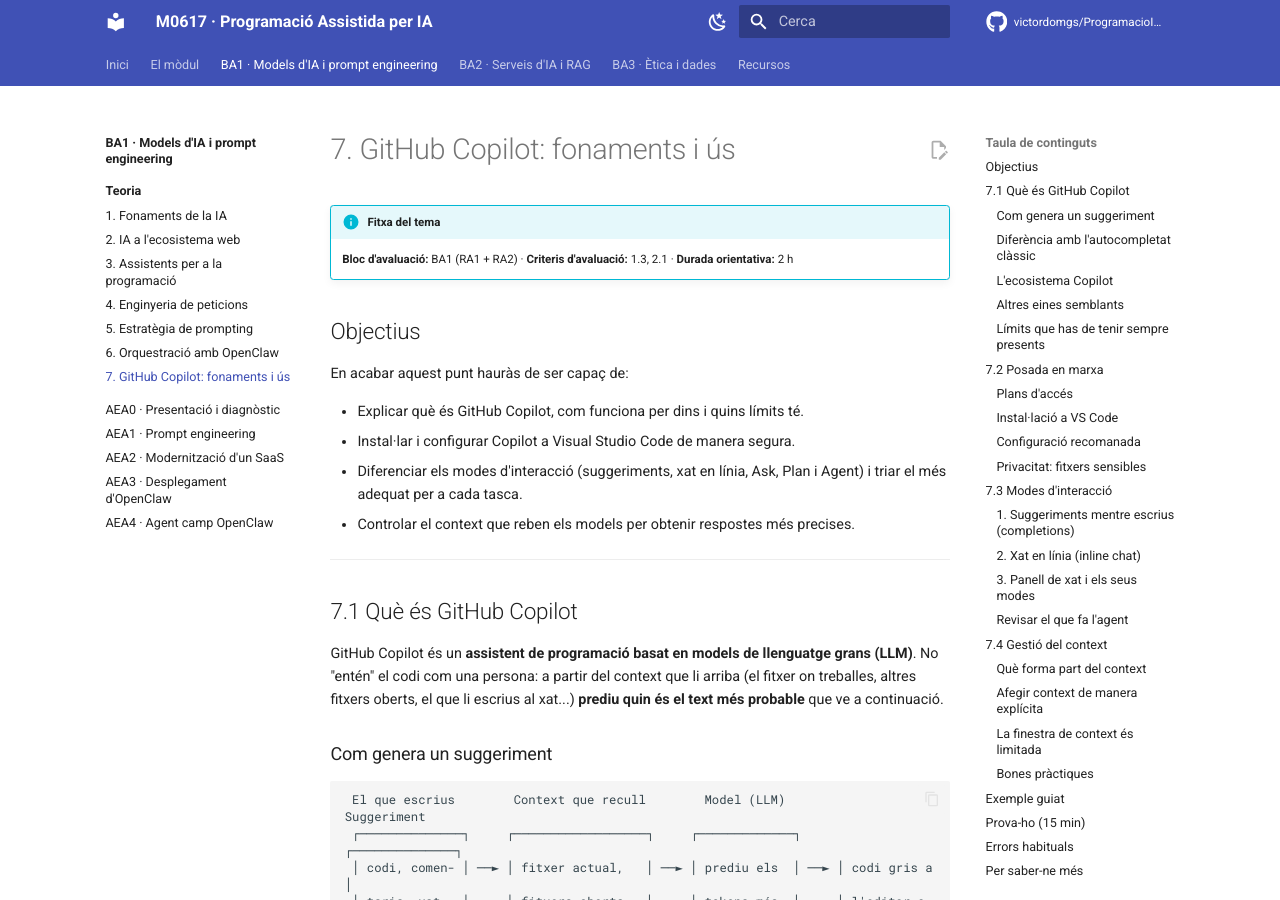
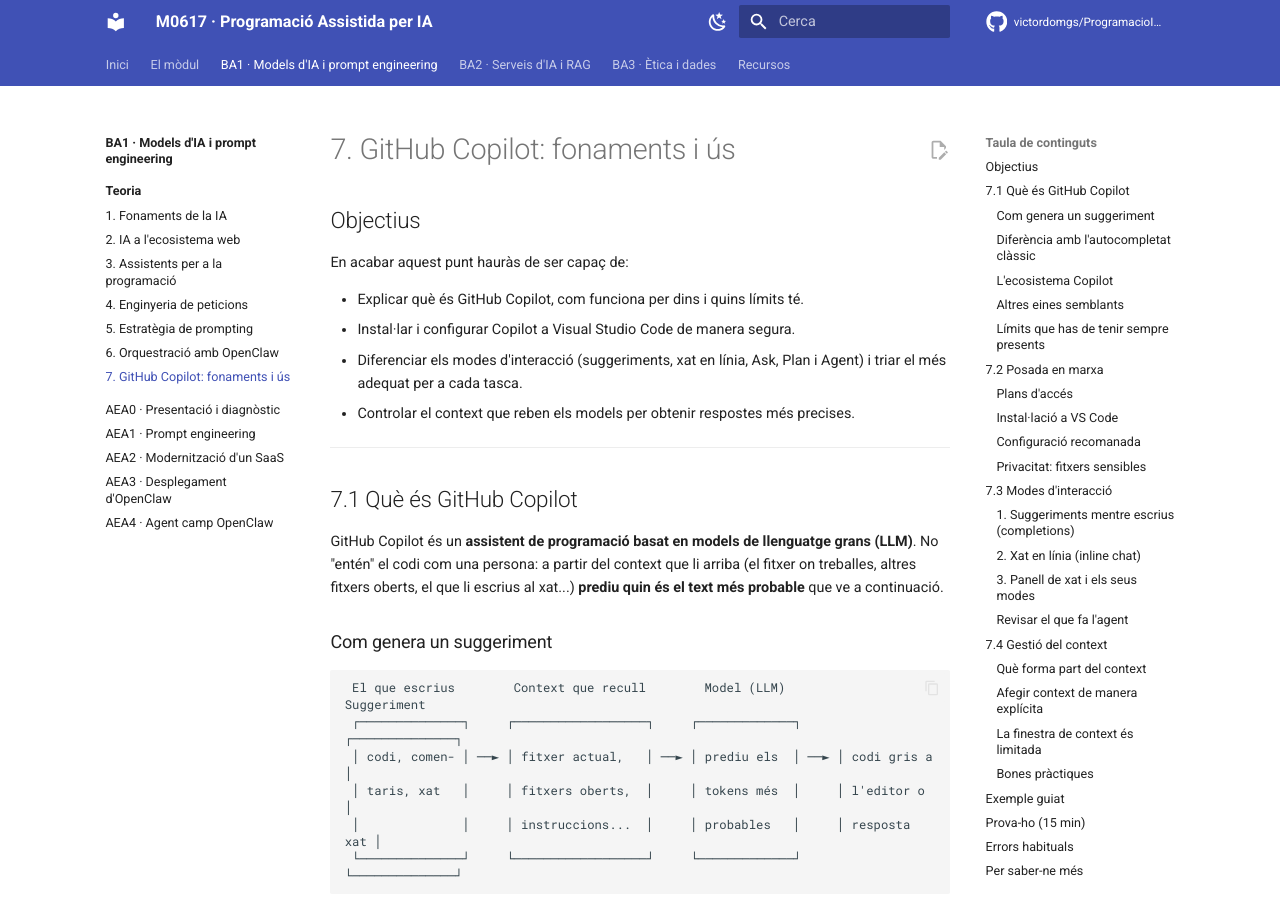
Before and after one commit to victordomgs/ProgramacioIADAW, an MkDocs documentation site: the page built from docs/ba1/teoria/07-copilot-fonaments.md, in a window 1280 px wide and 900 px high. Built offline with MkDocs 1.6.1 and Material for MkDocs 9.7.7, drawn with Linux system fonts in a browser that asks for light colours; comment, search, counter and statistics services are not loaded.

Commit message:
Update 07-copilot-fonaments.md

```diff
--- a/docs/ba1/teoria/07-copilot-fonaments.md
+++ b/docs/ba1/teoria/07-copilot-fonaments.md
@@ -1,7 +1,4 @@
 # 7. GitHub Copilot: fonaments i ús
-
-!!! info "Fitxa del tema"
-    **Bloc d'avaluació:** BA1 (RA1 + RA2) · **Criteris d'avaluació:** 1.3, 2.1 · **Durada orientativa:** 2 h
 
 ## Objectius
 
```
